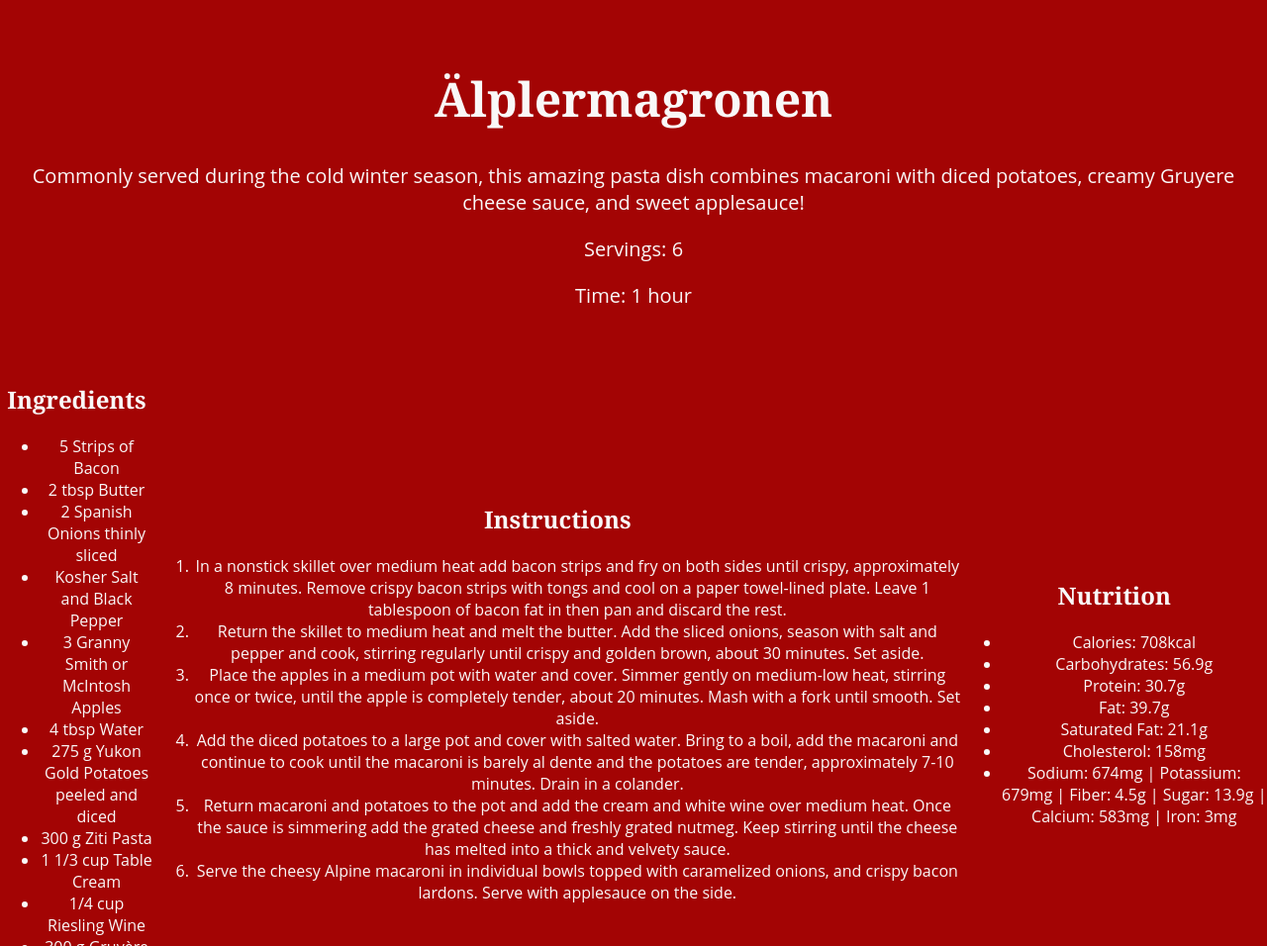
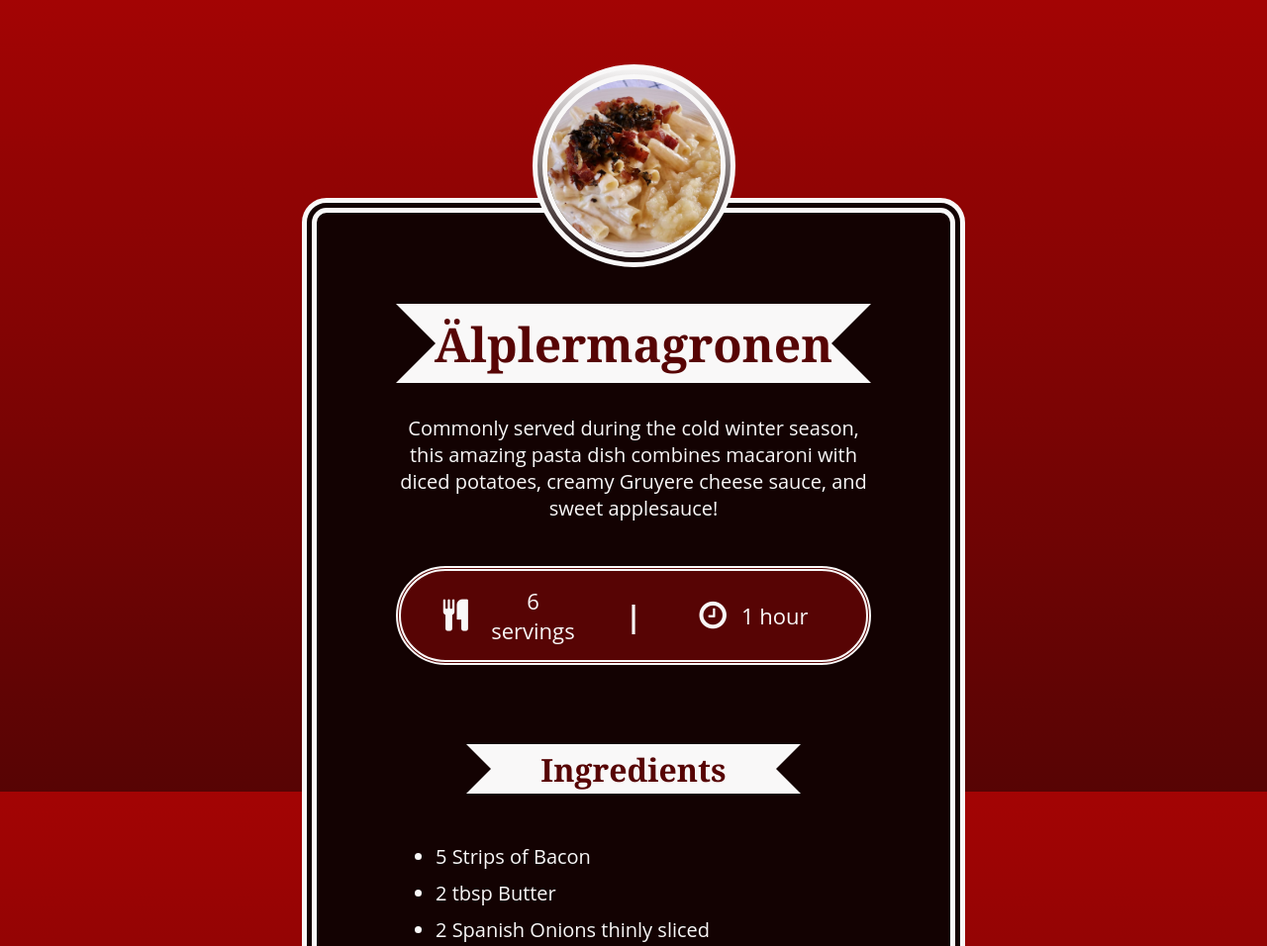
Before and after one commit to DavidB09/the_odin_project, a plain HTML site: page foundations/recipes/alplermagronen.html in a window 1280 px wide. Shown: the top 956 px of the page at 99% size. Drawn offline with Linux system fonts and the light colour scheme.

Commit message:
Add CSS styling for recipe page

```diff
--- a/foundations/recipes/alplermagronen.html
+++ b/foundations/recipes/alplermagronen.html
@@ -10,17 +10,31 @@
     <meta name="keywords" content="Recipes, Älplermagronen">
     <meta name="description" content="A non-responsive page containing the recipe for Älplermagronen.">
 
-    <link rel="stylesheet" href="style.css">
+    <link rel="stylesheet" href="recipe.css">
+    <link rel="stylesheet" href="https://cdnjs.cloudflare.com/ajax/libs/font-awesome/4.7.0/css/font-awesome.min.css">
 </head>
 
 <body>
+    <div class="background">
+
+    <a class="origin-link" href="https://dobbernationloves.com/food-drink/alplermagronen-cheesy-swiss-alpine-macaroni-recipe/" target="_blank">
+        <img alt="plate of Älplermagronen" src="assets/alplermagronen.jpeg" />
+    </a>
+
     <header>
         <h1>Älplermagronen</h1>
         <p>Commonly served during the cold winter season, this amazing pasta dish combines macaroni with diced potatoes, creamy Gruyere cheese sauce, and sweet applesauce!</p>
 
-        <div>
-            <p>Servings: 6</p>
-            <p>Time: 1 hour</p>
+        <div class="container-info">
+            <div>
+                <i class="fa fa-cutlery"></i>
+                <p>6 servings</p>
+            </div>
+            <p class="divider">|</p>
+            <div>
+                <i class="fa fa-clock-o"></i>
+                <p>1 hour</p>
+            </div>
         </div>
     </header>
 
@@ -60,15 +74,14 @@
         <section>
             <h2>Nutrition</h2>
 
-            <ul>
-                <li>Calories: 708kcal</li>
-                <li>Carbohydrates: 56.9g</li>
-                <li>Protein: 30.7g</li>
-                <li>Fat: 39.7g</li>
-                <li>Saturated Fat: 21.1g</li>
-                <li>Cholesterol: 158mg</li>
-                <li>Sodium: 674mg | Potassium: 679mg | Fiber: 4.5g | Sugar: 13.9g | Calcium: 583mg | Iron: 3mg</li>
-            </ul>
+            <div class="grid-container">
+                <p>Calories:</p><p>708kcal</p> <p>Sodium:</p><p>674mg</p>
+                <p>Carbohydrates:</p><p>56.9g</p> <p>Potassium:</p><p>679mg</p>
+                <p>Protein:</p><p>30.7g</p> <p>Fiber:</p><p>4.5g</p>
+                <p>Fat:</p><p>39.7g</p> <p>Sugar:</p><p>13.9g</p>
+                <p>Saturated Fat:</p><p>21.1g</p> <p>Calcium:</p><p>583mg</p>
+                <p>Cholesterol:</p><p>158mg</p> <p>Iron:</p><p>3mg</p>
+            </div>
         </section>
     </main>
 
@@ -77,6 +90,8 @@
 
         <p>Copyright &copy; The Odin Project</p>
     </footer>
+
+    </div>
 </body>
 
 </html>
--- a/foundations/recipes/recipe.css
+++ b/foundations/recipes/recipe.css
@@ -0,0 +1,181 @@
+/**** ELEMENT ****/
+
+:root {
+    --lightRed: rgb(163, 4, 4);
+    --darkRed: rgb(87, 4, 4);
+    --white: rgb(249, 248, 248);
+    --black: rgb(19, 2, 2);
+    --paragraph: "montserrat", "open sans", "Helvetica", "Arial", "sans-serif";
+    --header: "Georgia", "Times New Roman", "serif";
+}
+
+body {
+    margin: 0px;
+    color: var(--white);
+    background: linear-gradient(180deg, var(--lightRed), var(--darkRed)) fixed;
+    font-family: var(--paragraph);
+    text-align: center;
+}
+
+header {
+    margin: 60px 0px 30px 0px;
+    width: 75%;
+}
+
+main {
+    display: flex;
+    flex-direction: column;
+    align-items: center;
+    justify-content: center;
+}
+
+footer {
+    margin: 50px 0px 25px 0px;
+}
+
+section {
+    width: 75%;
+}
+
+ul, ol {
+    text-align: start;
+}
+
+ul li {
+    margin-bottom: 10px;
+}
+
+ol li {
+    margin-bottom: 20px;
+    line-height: 30px;
+}
+
+h1 {
+    display: flex;
+    align-items: center;
+    justify-content: center;
+    height: 0px;
+    color: var(--darkRed);
+    font-family: var(--header);
+    font-size: 48px;
+    border-top: 40px solid var(--white);
+    border-bottom: 40px solid var(--white);
+    border-left: 40px solid transparent;
+    border-right: 40px solid transparent;
+}
+
+h2 {
+    display: flex;
+    align-items: center;
+    justify-content: center;
+    height: 0px;
+    width: 60%;
+    margin: 50px auto;
+    color: var(--darkRed);
+    font-family: var(--header);
+    font-size: 32px;
+    border-top: 25px solid var(--white);
+    border-bottom: 25px solid var(--white);
+    border-left: 25px solid transparent;
+    border-right: 25px solid transparent;
+}
+
+p {
+    font-size: 20px;
+}
+
+li {
+    font-size: 20px;
+}
+
+a {
+    text-decoration: none;
+    color: inherit;
+}
+
+a:focus {
+    color: inherit;
+}
+
+/**** CLASS ****/
+
+.background {
+    position: relative;
+    display: flex;
+    flex-direction: column;
+    align-items: center;
+    justify-content: center;
+    width: 50%;
+    margin: 200px auto 150px auto;
+    background-color: var(--black);
+    border: 15px double var(--white);
+    border-radius: 25px;
+}
+
+.origin-link img {
+    object-fit: cover;
+    width: 175px;
+    height: 175px;
+    background: linear-gradient(to bottom, var(--white), var(--black));
+    background-size: cover;
+    background-origin: border-box;
+    border: 15px double var(--white);
+    border-radius: 50%;
+    cursor: pointer;
+    transition: transform 0.3s;
+}
+
+.origin-link:hover img {
+    transform: scale(1.1);
+}
+
+.container-info {
+    position: relative;
+    display: flex;
+    justify-content: space-evenly;
+    align-items: center;
+    margin-top: 45px;
+    background-color: var(--darkRed);
+    border: 5px double var(--white);
+    border-radius: 50px;
+}
+
+.container-info div {
+    display: flex;
+    justify-content: center;
+    align-items: center;
+    width: 30%;
+}
+
+.container-info p {
+    margin: 15px 0px;
+    font-size: 22px;
+}
+
+.container-info .fa {
+    font-size: 32px;
+    margin-right: 15px;
+}
+
+.container-info .divider {
+    font-size: 30px;
+    font-weight: bold;
+}
+
+.origin-link {
+    position: absolute;
+    top: -150px;
+}
+
+.grid-container {
+    display: grid;
+    grid-auto-flow: row;
+    grid-template-columns: auto 35% auto 1fr;
+    grid-template-rows: repeat(6, 1fr);
+    justify-items: start;
+}
+
+.grid-container p {
+    font-size: 18px;
+    padding-right: 25px;
+}
--- a/foundations/recipes/style.css
+++ b/foundations/recipes/style.css
@@ -11,17 +11,13 @@
 body {
     margin: 0px;
     color: var(--white);
-    background-color: var(--lightRed);
+    background: linear-gradient(180deg, var(--lightRed), var(--darkRed)) fixed;
     font-family: var(--paragraph);
     text-align: center;
 }
 
 header {
     padding: 35px 0px;
-}
-
-header p {
-    font-size: 20px;
 }
 
 main {
@@ -36,7 +32,21 @@ h1 {
 }
 
 h2 {
+    margin-top: 0px;
     font-family: var(--header);
+}
+
+p {
+    font-size: 20px;
+}
+
+a {
+    text-decoration: none;
+    color: inherit;
+}
+
+a:focus {
+    color: inherit;
 }
 
 /**** CLASS ****/
@@ -47,18 +57,13 @@ h2 {
     justify-content: center;
     width: 25%;
     color: var(--white);
-    font-size: 18px;
     border: 15px solid var(--white);
     border-radius: 15px;
     transition: all 0.4s;
 }
 
-.container-overlay {
-    padding: 15px;
-    background-color: rgba(53, 7, 7, 0.7);
-    text-align: center;
-    opacity: 0;
-    transition: all 0.4s;
+.container-recipe p {
+    font-size: 18px;
 }
 
 .container-recipe:hover {
@@ -66,11 +71,27 @@ h2 {
     box-shadow: 0px 0px 10px var(--white);
 }
 
+.container-overlay {
+    padding: 40px;
+    background-color: rgba(53, 7, 7, 0.7);
+    text-align: center;
+    opacity: 0;
+    transition: all 0.4s;
+}
+
 .container-recipe:hover .container-overlay {
     opacity: 1;
 }
 
-.container-recipe:hover .container-overlay * {
+.container-recipe:hover .container-overlay > p {
+    animation: slide-up 0.7s;
+}
+
+.container-recipe:hover .container-overlay h2 {
+    animation: slide-up 0.7s;
+}
+
+.container-recipe:hover .container-info {
     animation: slide-up 0.7s;
 }
 
@@ -87,16 +108,35 @@ h2 {
 }
 
 .container-info {
+    position: relative;
+    display: flex;
+    justify-content: space-evenly;
+    align-items: center;
+    padding: 10px;
+    margin-top: 35px;
+    background-color: var(--darkRed);
+    border: 5px double var(--white);
+    border-radius: 50px;
+}
+
+.container-info div {
     display: flex;
     justify-content: center;
+    align-items: center;
 }
 
 .container-info p {
-    margin: 25px 15px;
+    margin: 0px;
 }
 
-.container-ingredients {
-    display: none;
+.container-info .fa {
+    font-size: 24px;
+    margin-right: 7px;
+}
+
+.container-info .divider {
+    font-size: 25px;
+    font-weight: bold;
 }
 
 .alplermagronen {
```
Also changed, not shown: foundations/recipes/index.html (+12 -2 lines).
